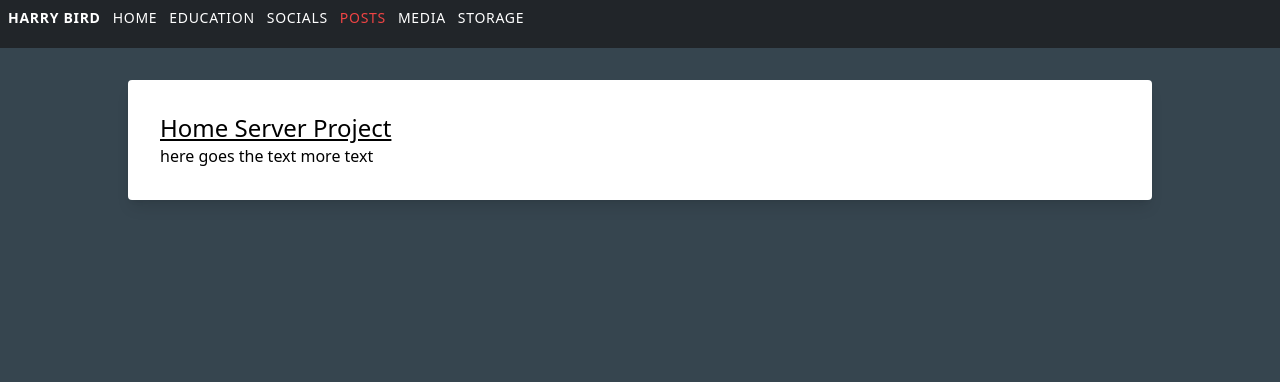
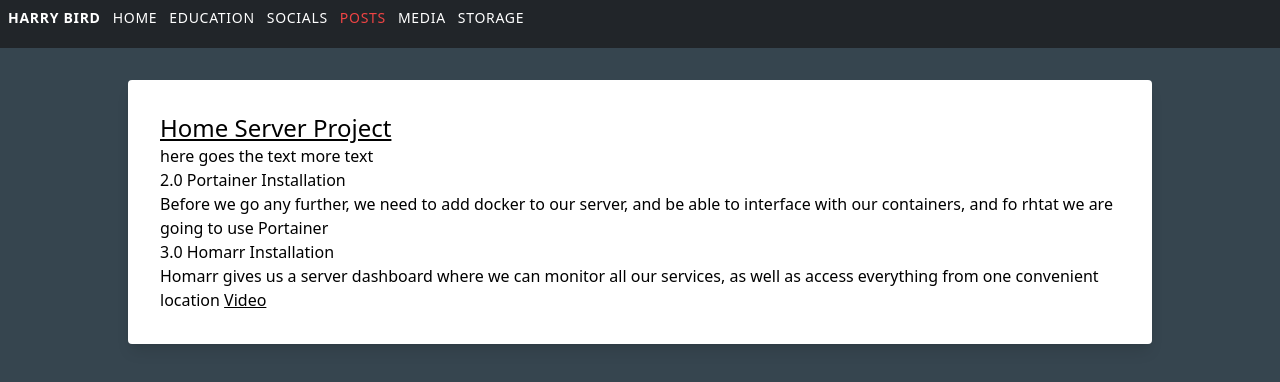
Before and after one commit to harrybirdnz/harrybirdnz, a Nuxt app: page /posts/home-server in a window 1280 px wide. Shown: the top 382 px of the page. Built offline with nearby package versions, Linux system fonts and the light colour scheme.

Commit message:
Added home server documentation

```diff
--- a/pages/posts/home-server.vue
+++ b/pages/posts/home-server.vue
@@ -3,6 +3,23 @@
     <div class="bg-white p-8 shadow-lg rounded w-4/5 mt-20 h-min">
       <h1 class="font-medium text-2xl underline">Home Server Project</h1>
       here goes the text more text
+
+      <h2>2.0 Portainer Installation</h2>
+      <p>
+        Before we go any further, we need to add docker to our server, and be
+        able to interface with our containers, and fo rhtat we are going to use
+        Portainer
+      </p>
+      <h2>3.0 Homarr Installation</h2>
+      <p>
+        Homarr gives us a server dashboard where we can monitor all our
+        services, as well as access everything from one convenient location
+        <NuxtLink
+          to="https://www.youtube.com/watch?v=A6vcTIzp_Ww&ab_channel=TechHut"
+          class="underline"
+          >Video</NuxtLink
+        >
+      </p>
     </div>
   </div>
 </template>
--- a/pages/posts/project-ideas.vue
+++ b/pages/posts/project-ideas.vue
@@ -18,6 +18,11 @@
           <NuxtLink to="https://unraid.net/product" class="underline"
             >Unraid</NuxtLink
           >
+          <p>
+            Ok So Unraid is a whole operating system in itself, looks like it's
+            very good at operating NAS, but if you want to do anything outside
+            those confines, better to just be running Ubuntu server
+          </p>
         </li>
         <li>
           Expand storage and seed
```
